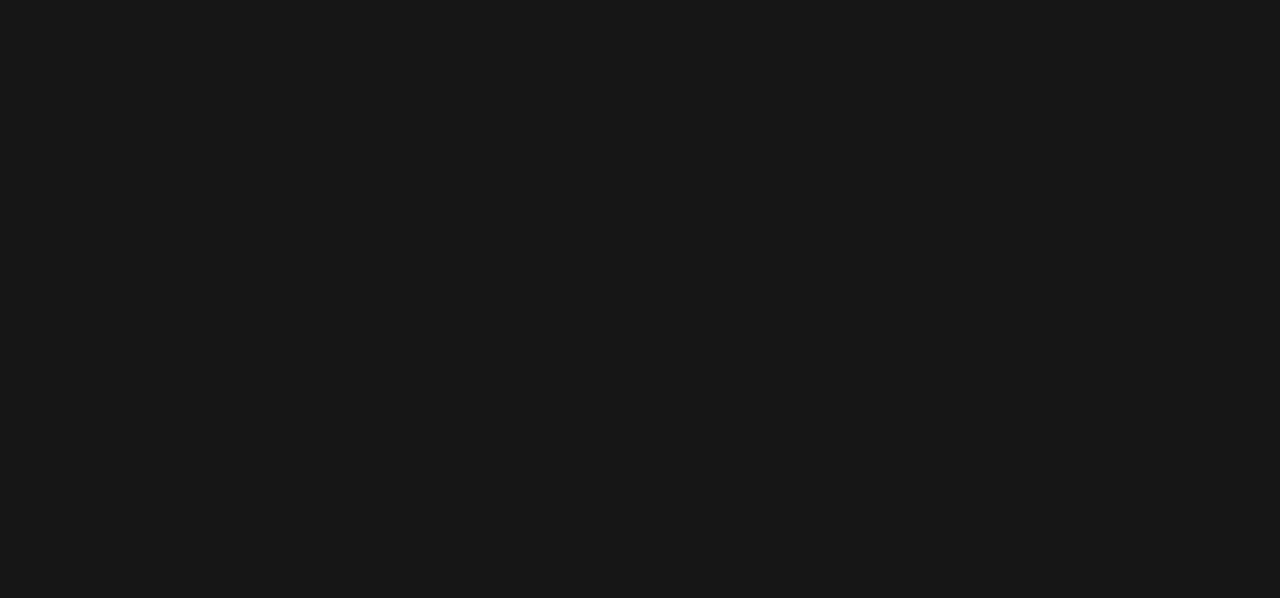
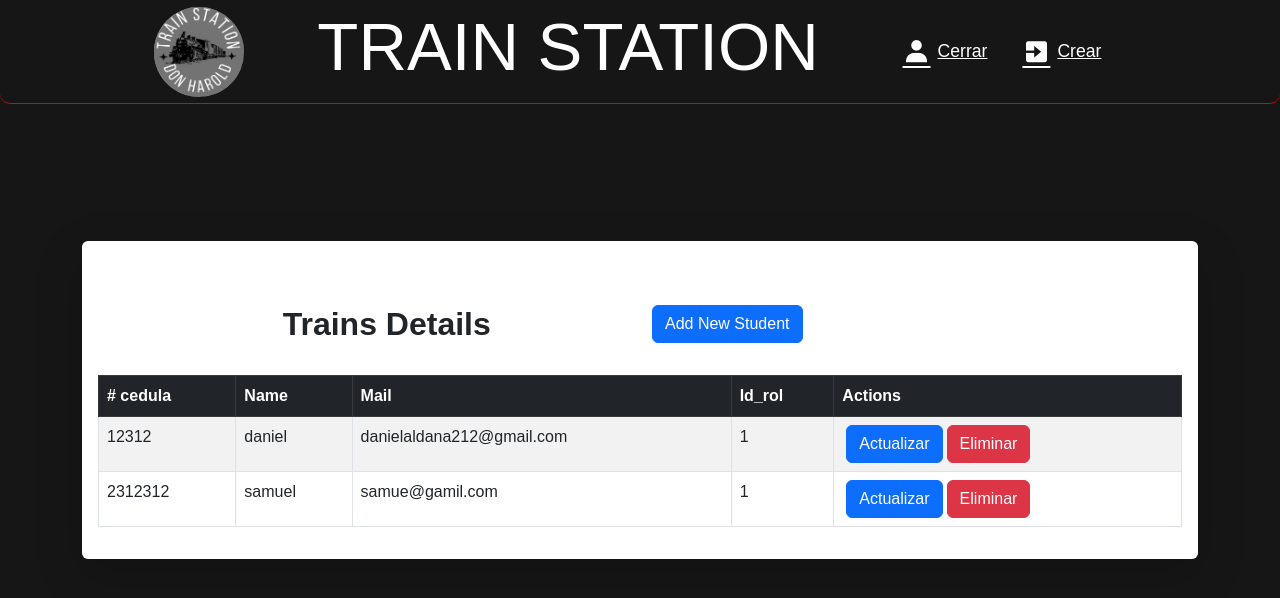
Before and after one commit to aldana212/Proyecto_arley, a React (Create React App) app in the folder frontend/: page /HomeUser in a window 1280 px wide. Before the commit this address had no page. Shown: the top 598 px of the page. Built offline with nearby package versions, Linux system fonts and the light colour scheme.

Commit message:
agregue la tabla de users a home de admin y estoy dando algunos diseños

```diff
--- a/frontend/src/App.js
+++ b/frontend/src/App.js
@@ -1,5 +1,6 @@
 import { Home } from './pages/home';
-import { Home_admin } from './pages/home_admin';
+import { Adm_tren } from './pages/adm_tren';
+import { Adm_Users } from './pages/adm_Users';
 import { BrowserRouter as Router, Route, Routes } from "react-router-dom"
 
 function App() {
@@ -8,7 +9,8 @@
     <Router>
          <Routes>
             <Route path="/" element={ <Home />} />
-            <Route path="/HomeAdmin" element={< Home_admin />} />
+            <Route path="/HomeAdmin" element={< Adm_tren />} />
+            <Route path="/HomeUser" element={< Adm_Users />} />
          </Routes>
       </Router>
     </>
--- /dev/null
+++ b/frontend/src/pages/adm_Users.jsx
@@ -0,0 +1,181 @@
+import React from 'react'
+
+import { Button,Modal} from 'react-bootstrap';
+import { Header } from '../components/header'
+import {useState} from 'react';
+
+
+export function Adm_Users() {
+
+    const [values, setValues] = useState({
+        cedula: '',
+        name: '',
+        mail: '',
+        contraseña: '',
+        id_rol1: '',
+    });
+
+    const handleInput = (e) =>{
+        const { name, value } = e.target
+        setValues({
+            // reinicia los valores y creo una copia
+            ...values,
+            [name]: value,
+        })
+    }
+
+    const handleForm = (e) =>{
+        e.preventDefault()
+        console.log(values);
+    }
+
+    const [modalShow, setModalShow] = useState(false);
+    const [show, setShow] = useState(false);
+
+    const ShowModelInser = () => setModalShow(true);
+
+    const ShowModelInser1 = () => setShow(true);
+
+    const handleClose = () => {
+      setShow(false)
+      setModalShow(false)
+    };
+
+
+    return (
+        <>
+            <Header />
+            <div className="container d-flex align-items-center justify-content-center vh-100">
+                    <div className="crud shadow-lg p-3 mb-5 mt-5 bg-body rounded vh-50 vw-100">
+                    <div className="row ">
+                        <div className="col-sm-3 offset-sm-2 mt-5 mb-4 text-gred"><h2><b>Trains Details</b></h2></div>
+                            <div className="col-sm-3 offset-sm-1 mt-5 ">
+                                <Button className="btn-primary" onClick={ShowModelInser}>
+                                    Add New Student
+                                </Button>
+                            </div>
+                    </div>
+                      <div className="row">
+                          <div className="table-responsive vw-25">
+                          <table className="table table-striped table-hover table-bordered ">
+                              <thead className="table-dark ml-4">
+                                  <tr>
+                                      <th># cedula</th>
+                                      <th>Name </th>
+                                      <th>Mail</th>
+                                      <th>Id_rol</th>
+                                      <th>Actions</th>
+                                  </tr>
+                              </thead>
+                              <tbody>
+                                  <tr>
+                                      <td>12312</td>
+                                      <td>daniel</td>
+                                      <td>danielaldana212@gmail.com</td>
+                                      <td>1</td>
+                                      <td>
+                                      <Button className='btn-primary mx-1' onClick={ShowModelInser1}>Actualizar</Button>
+                                      <Button className='btn-danger'>Eliminar</Button>
+                                     </td>
+                                  </tr>
+                                  <tr>
+                                      <td>2312312</td>
+                                      <td>samuel</td>
+                                      <td>samue@gamil.com</td>
+                                      <td>1</td>
+                                      <td>
+                                      <Button className='btn-primary mx-1'> Actualizar</Button>
+                                      <Button className='btn-danger'>Eliminar</Button>
+                                      </td>
+                                  </tr>
+                              </tbody>
+                          </table>
+                      </div>
+                  </div>
+
+                <div className="model_box">
+                <Modal
+                show={modalShow}
+                >
+                  <Modal.Header closeButton onClick={handleClose}>
+                    <Modal.Title>Add Record</Modal.Title>
+                  </Modal.Header>
+                      <Modal.Body>
+                      <form onSubmit={handleForm}>
+
+                          <div className="form-group">
+                              <input type="text" name='cedula' onChange={handleInput} value={values.cedula} className="form-control" id="exampleInputEmail1" aria-describedby="emailHelp" placeholder="Enter Name"/>
+                          </div>
+                          <div className="form-group mt-3">
+                              <input type="text" name='name' onChange={handleInput} value={values.name} className="form-control" id="exampleInputEmail1" aria-describedby="emailHelp" placeholder="Enter Country"/>
+                          </div>
+                          <div className="form-group mt-3">
+                              <input type="email" name='mail' onChange={handleInput} value={values.mail} className="form-control" id="exampleInputEmail1" aria-describedby="emailHelp" placeholder="Enter City"/>
+                          </div>
+                          <div className="form-group mt-3">
+                          <select class="form-select" aria-label="Default select example">
+                                <option selected>Open this select menu</option>
+                                <option value="1">One</option>
+                                <option value="2">Two</option>
+                                <option value="3">Three</option>
+                          </select>
+                          </div>
+                            <button type="submit" onClick={handleClose} className="btn btn-primary mt-4">Añadir</button>
+                      </form>
+                      </Modal.Body>
+
+                  <Modal.Footer>
+                    <Button variant="secondary" onClick={handleClose}>
+                      Close
+                    </Button>
+
+                  </Modal.Footer>
+                </Modal>
+                </div>
+
+                <div classNameName="model_box">
+                <Modal
+                  show={show}
+                >
+                  <Modal.Header closeButton onClick={handleClose}>
+                    <Modal.Title>Edit</Modal.Title>
+                  </Modal.Header>
+                      <Modal.Body>
+                      <form>
+                          <div className="form-group">
+                              <input type="cedula" className="form-control" id="exampleInputEmail1" aria-describedby="emailHelp" placeholder="Enter Name"/>
+                          </div>
+                          <div className="form-group mt-3">
+                              <input type="name" className="form-control" id="exampleInputEmail1" aria-describedby="emailHelp" placeholder="Enter Country"/>
+                          </div>
+                          <div className="form-group mt-3">
+                              <input type="mail" className="form-control" id="exampleInputEmail1" aria-describedby="emailHelp" placeholder="Enter City"/>
+                          </div>
+                          <div className="form-group mt-3">
+                          <select class="form-select" aria-label="Default select example">
+                                <option selected>Open this select menu</option>
+                                <option value="1">One</option>
+                                <option value="2">Two</option>
+                                <option value="3">Three</option>
+                          </select>
+                          </div>
+
+                            <button type="submit" className="btn btn-primary mt-4">Add Record</button>
+                          </form>
+                      </Modal.Body>
+
+                  <Modal.Footer>
+                    <Button variant="secondary" onClick={handleClose}>
+                      Close
+                    </Button>
+
+                  </Modal.Footer>
+                </Modal>
+
+                </div>
+                </div>
+            </div>
+
+        </>
+        )
+}
--- a/frontend/src/pages/home_admin.jsx
+++ b/frontend/src/pages/adm_tren.jsx
@@ -4,7 +4,7 @@
 import { Header } from '../components/header'
 import {useState} from 'react';
 
-export function Home_admin() {
+export function Adm_tren() {
 
     const [values , setValues] = useState({
         hora: '',
```
